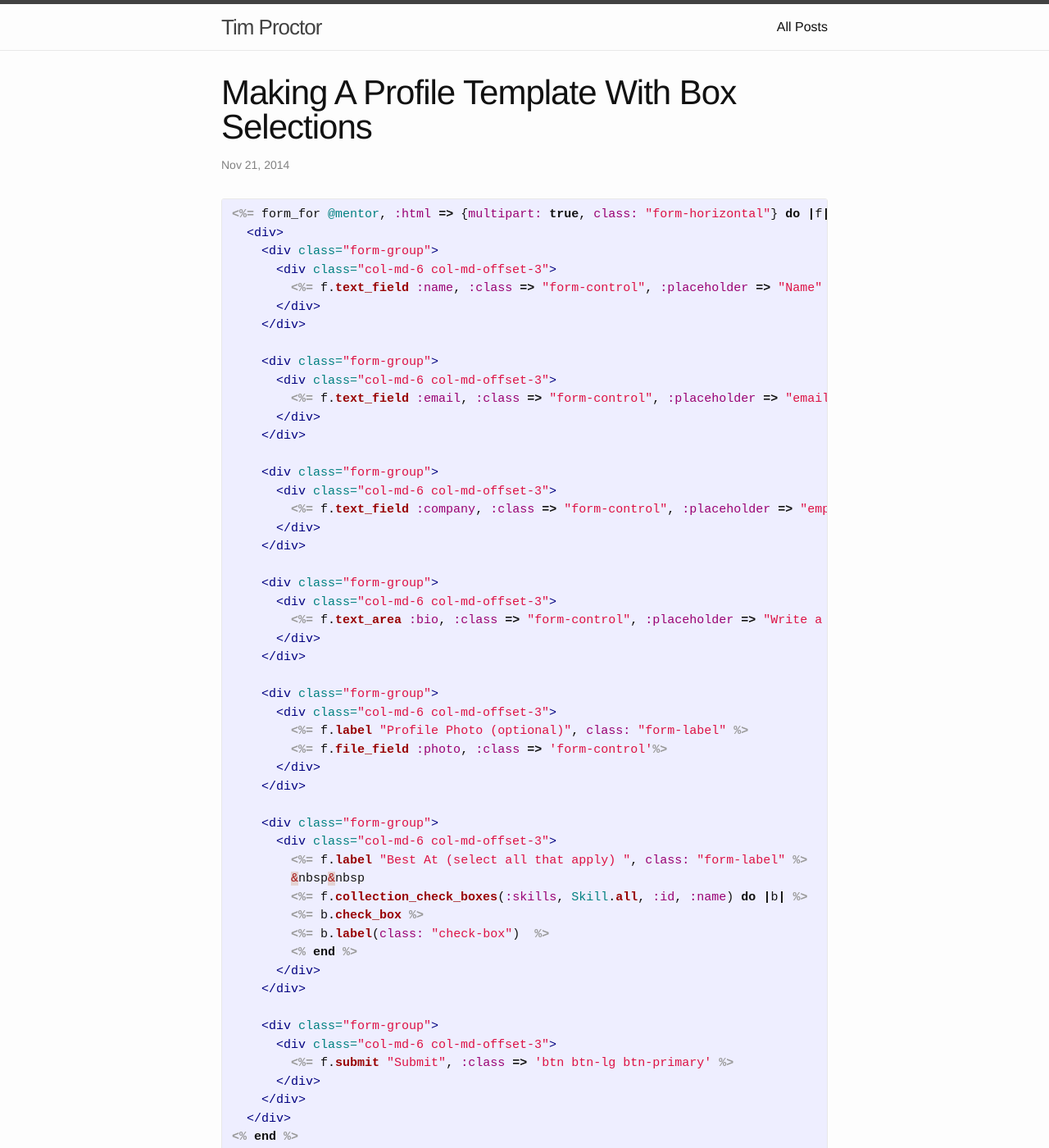
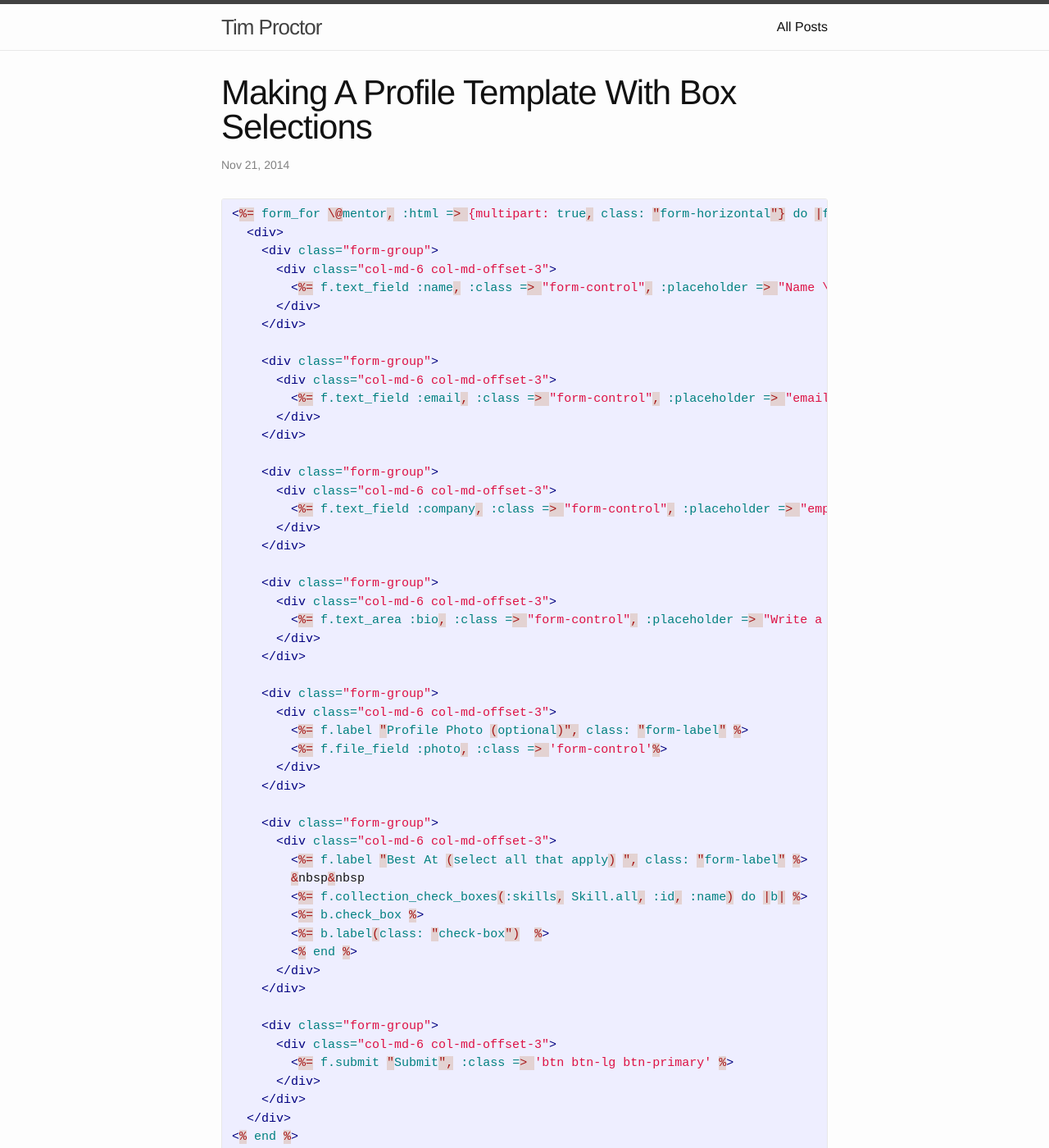
Before and after one commit to timproctor/timproctor.github.io, a Jekyll site: the page built from _posts/2014-11-21-making-a-profile-template-with-box-selections.markdown, in a window 1280 px wide and 1400 px high. Shown: the whole window at 82% size. Built offline with Jekyll 4.4.1, drawn with Linux system fonts in a browser that asks for light colours.

Commit message:
possible fix to template

```diff
--- a/_posts/2014-11-21-making-a-profile-template-with-box-selections.markdown
+++ b/_posts/2014-11-21-making-a-profile-template-with-box-selections.markdown
@@ -5,18 +5,18 @@ date: 2014-11-21 09:59:51 -0700
 categories: front-end making-forms code
 ---
 
-{% highlight erb %}
-<%= form_for @mentor, :html => {multipart: true, class: "form-horizontal"} do |f| %>
+{% highlight HTML %}
+<%= form_for \@mentor, :html => {multipart: true, class: "form-horizontal"} do |f| %>
   <div>
     <div class="form-group">
       <div class="col-md-6 col-md-offset-3">
-        <%= f.text_field :name, :class => "form-control", :placeholder => "Name" %>
+        <%= f.text_field :name, :class => "form-control", :placeholder => "Name \*" %>
       </div>
     </div>
 
     <div class="form-group">
       <div class="col-md-6 col-md-offset-3">
-        <%= f.text_field :email, :class => "form-control", :placeholder => "email@example.com" %>
+        <%= f.text_field :email, :class => "form-control", :placeholder => "email@example.com \*" %>
       </div>
     </div>
 
```
